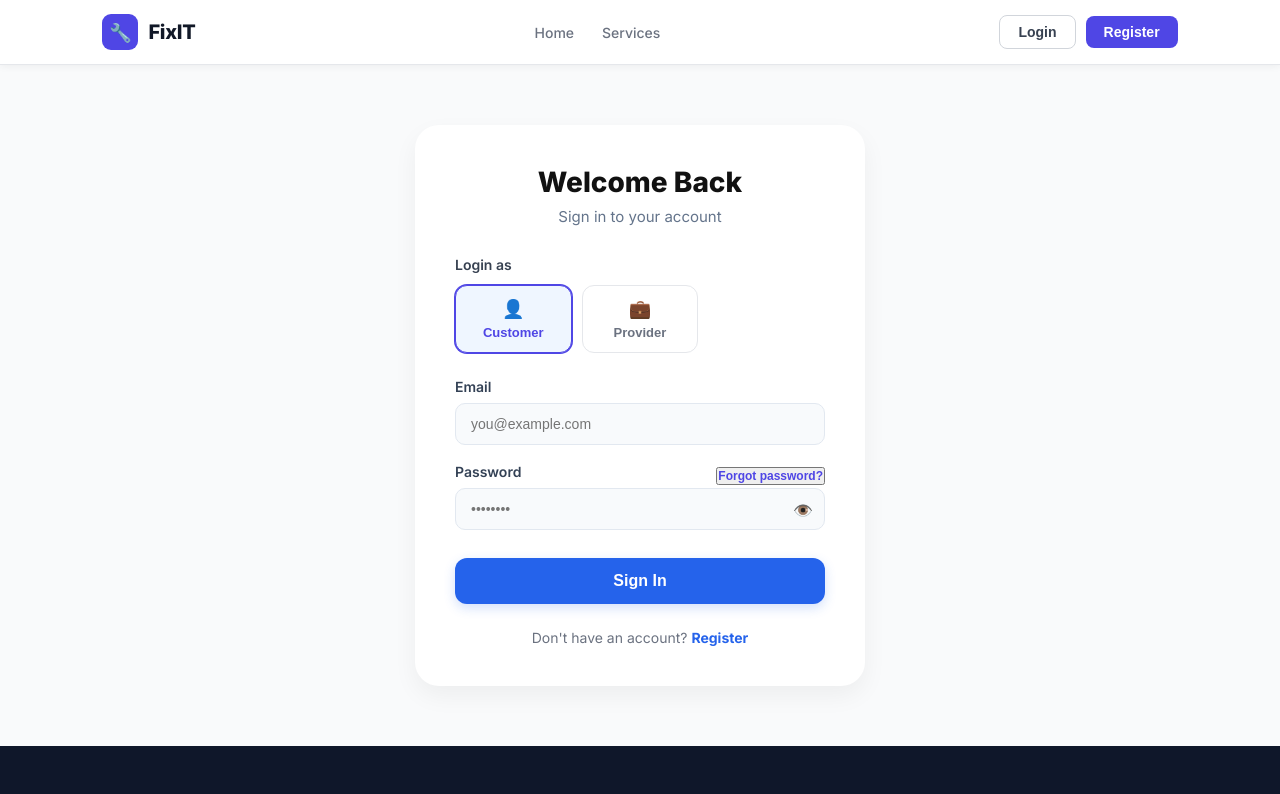
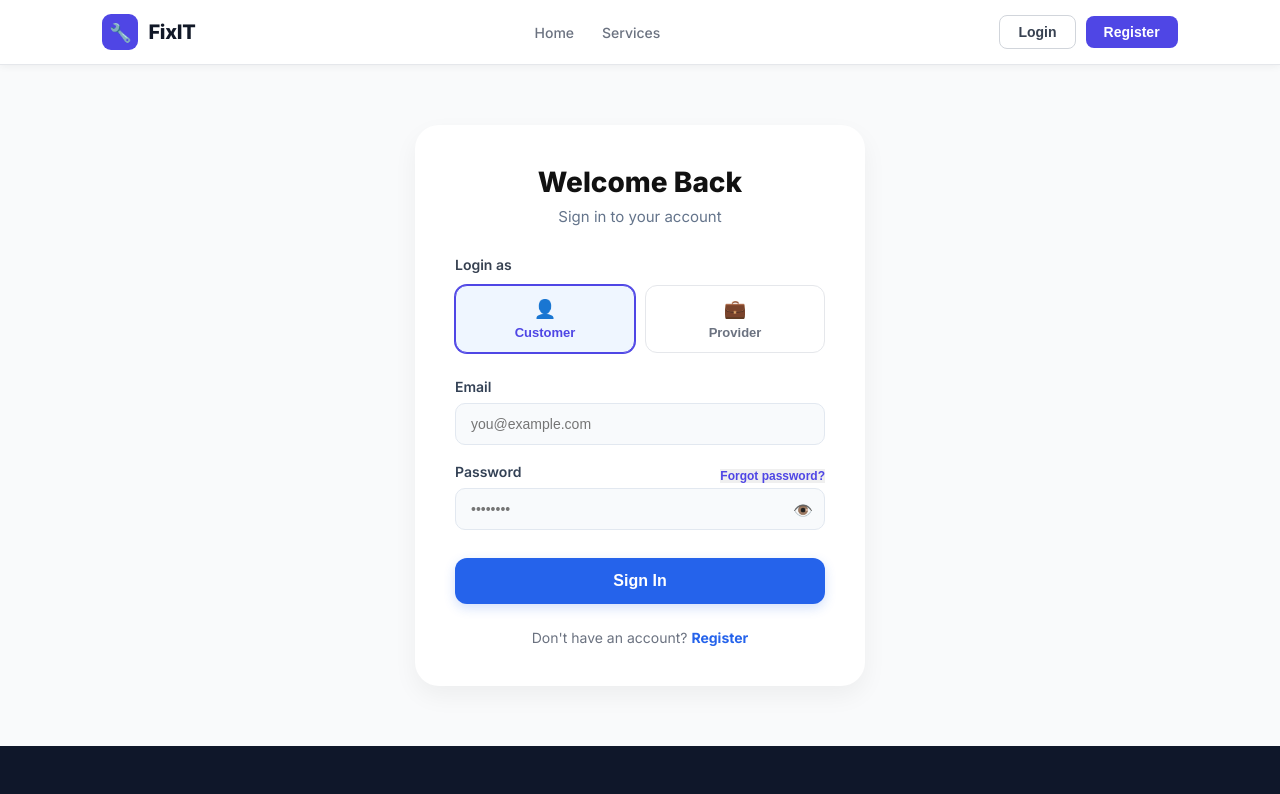
Before and after one commit to UrbaZahid/fyp, a React (Create React App) app in the folder frontend/: page /login in a window 1280 px wide. Shown: the top 794 px of the page. Built offline with nearby package versions, Linux system fonts and the light colour scheme.

Commit message:
commit 2

```diff
--- a/frontend/src/pages/Login.css
+++ b/frontend/src/pages/Login.css
@@ -23,7 +23,7 @@
 .role-selection { text-align: left; margin-bottom: 25px; }
 .role-selection .label { font-size: 14px; font-weight: 600; margin-bottom: 12px; color: #374151; }
 
-.role-buttons { display: grid; grid-template-columns: 1fr 1fr 1fr; gap: 10px; }
+.role-buttons { display: grid; grid-template-columns: 1fr 1fr; gap: 10px; }
 .role-buttons button {
   padding: 12px;
   border: 1px solid #e5e7eb;
@@ -64,7 +64,7 @@
 }
 
 .label-row { display: flex; justify-content: space-between; align-items: center; }
-.forgot-pass { font-size: 12px; color: #4f46e5; text-decoration: none; font-weight: 600; }
+.forgot-pass { font-size: 12px; color: #4f46e5; text-decoration: none; font-weight: 600; border: none; }
 
 .password-wrapper { position: relative; }
 .eye-icon { position: absolute; right: 12px; top: 12px; color: #9ca3af; cursor: pointer; }
--- a/frontend/src/pages/Profile.css
+++ b/frontend/src/pages/Profile.css
@@ -92,7 +92,14 @@
   transform: translateY(0);
   box-shadow: 0 2px 8px rgba(37, 99, 235, 0.3);
 }
-
+.save-btn{
+  border: none;
+  border-radius: 10px;
+  padding: 10px;
+  margin-left: 50%;
+  width: max-content;
+  background-color: rgba(37, 99, 235, 0.45);
+}
 .save-btn:hover {
   background: #1d4ed8;
 }
```
